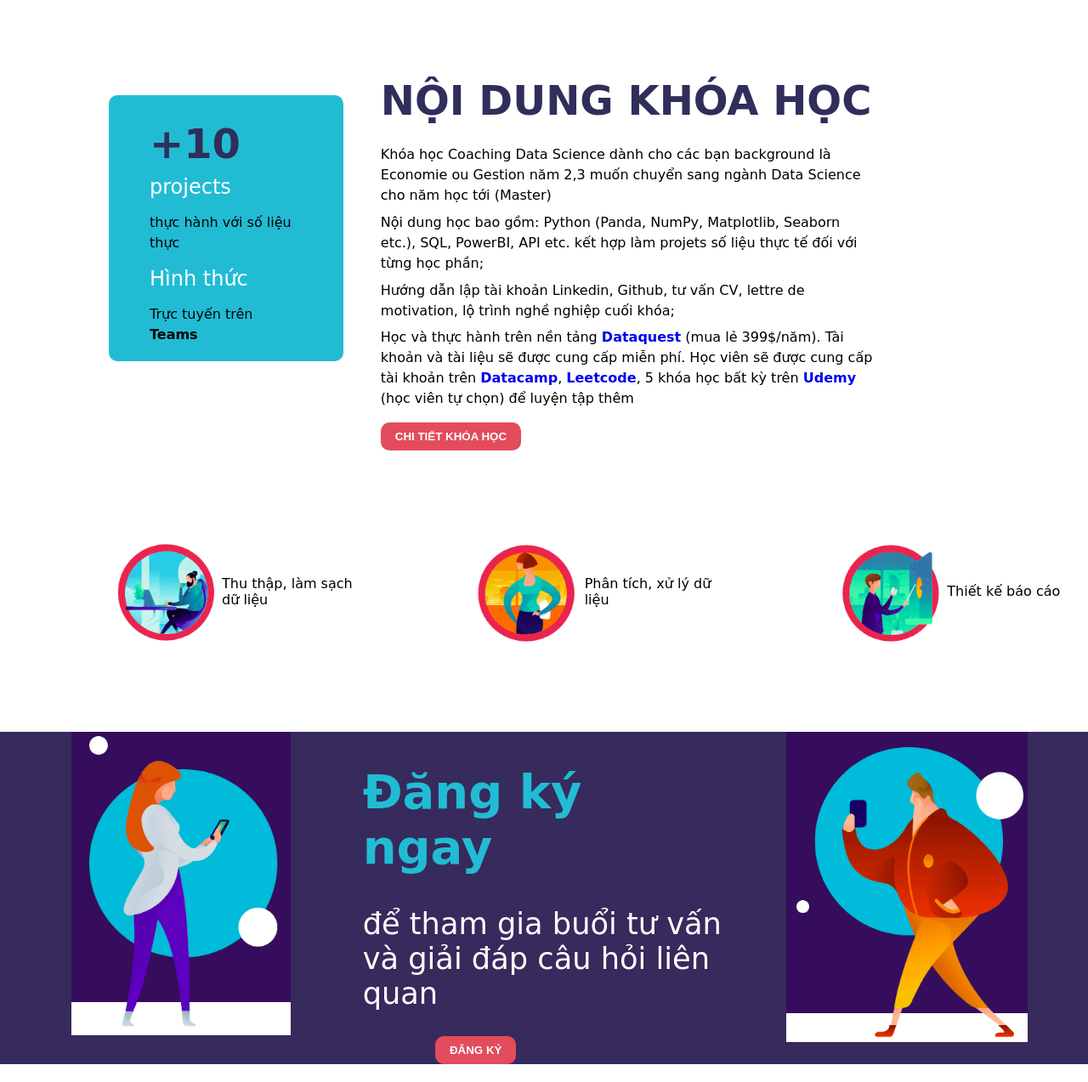
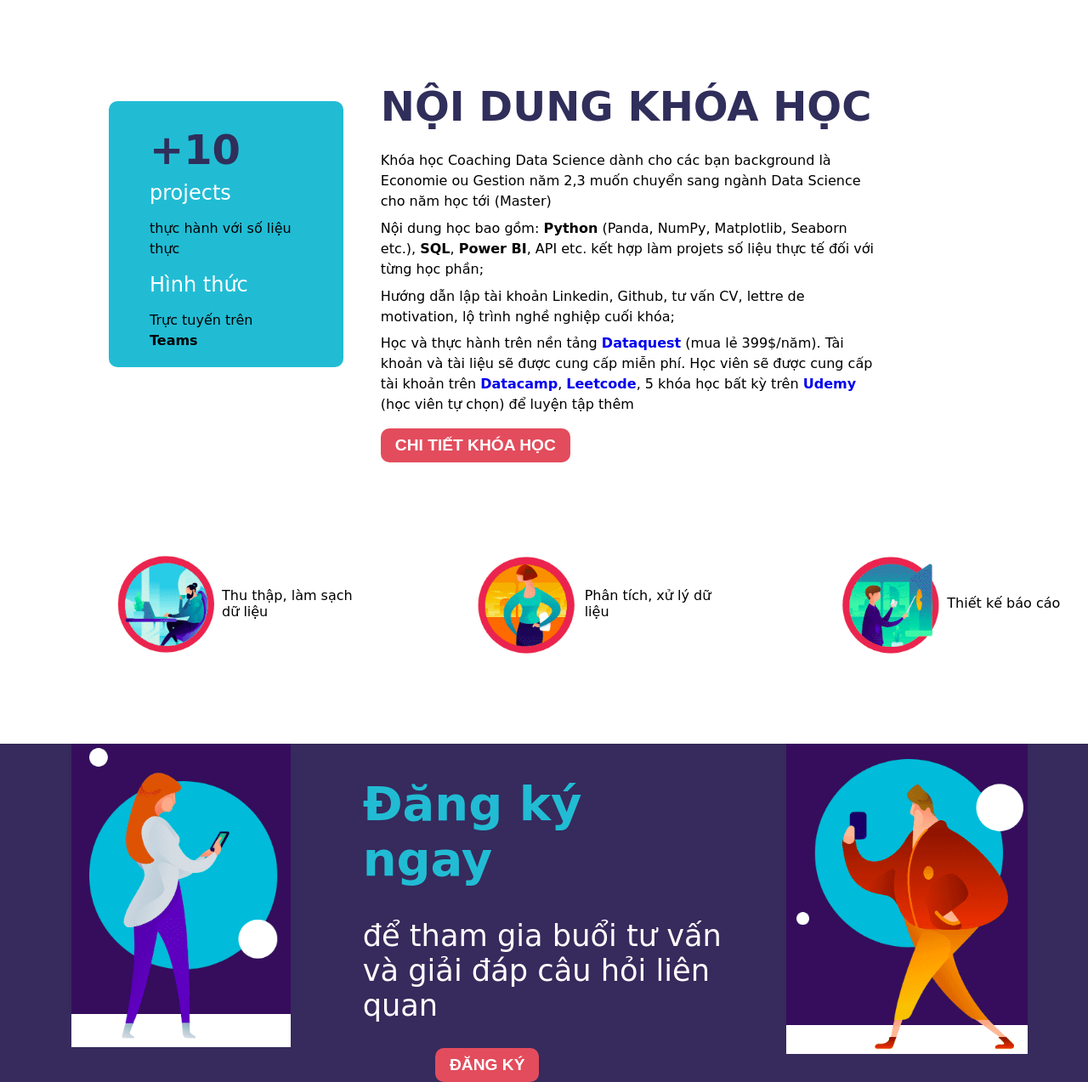
Before and after one commit to michelbui1986/25062022.github.io, a plain HTML site: page index.html in a window 1280 px wide. Shown: the part 889-2162 px from the top of the page at 85% size. Before the commit the page ends 2141 px from the top, so only its background shows below. Drawn offline with Linux system fonts and the light colour scheme; a web font is replaced by a local one.

Commit message:
230304052022

```diff
--- a/index.html
+++ b/index.html
@@ -13,7 +13,7 @@
 <body>
   <div class="container">
     <div class="navbar">
-      <div class="brand-icon"><button class="register-btn">ĐĂNG KÝ</button></div>
+      <div class="brand-icon"><button class="register-btn"  STYLE="font-size:120%">ĐĂNG KÝ</button></div>
       <div class="nav-items">
         <ul>
           <li><a href="https://michelbui1986.github.io/">About</a></li>
@@ -73,13 +73,13 @@
         <h1>NỘI DUNG KHÓA HỌC</h1>
         <p>
           Khóa học Coaching Data Science dành cho các bạn background là Economie ou Gestion năm 2,3 muốn chuyển sang ngành Data Science cho năm học tới (Master)
-        <p> Nội dung học bao gồm: Python (Panda, NumPy, Matplotlib, Seaborn etc.), SQL, PowerBI, API etc. kết hợp làm projets số liệu thực tế đối với từng học phần;</p>
+        <p> Nội dung học bao gồm: <strong>Python</strong> (Panda, NumPy, Matplotlib, Seaborn etc.), <strong>SQL</strong>, <strong>Power BI</strong>, API etc. kết hợp làm projets số liệu thực tế đối với từng học phần;</p>
         <p> Hướng dẫn lập tài khoản Linkedin, Github, tư vấn CV, lettre de motivation, lộ trình nghề nghiệp cuối khóa;</p>
         </p>
         <p>
           Học và thực hành trên nền tảng <a href="https://www.dataquest.io/"><strong>Dataquest</strong></a> (mua lẻ 399$/năm). Tài khoản và tài liệu sẽ được cung cấp miễn phí. Học viên sẽ được cung cấp tài khoản trên <a href="https://www.datacamp.com/"><strong>Datacamp</strong></a>,  <a href="https://leetcode.com/"><strong>Leetcode</strong></a>, 5 khóa học bất kỳ trên <a href="https://www.udemy.com/"><strong>Udemy</strong></a> (học viên tự chọn) để luyện tập thêm
         </p>
-        <button class="register-btn">CHI TIẾT KHÓA HỌC</button>
+        <button class="register-btn"  STYLE="font-size:120%">CHI TIẾT KHÓA HỌC</button>
       </div>
     </div>
 
@@ -108,7 +108,7 @@
       <div class='center-section'>
         <h1>Đăng ký ngay</h1>
         <h2>để tham gia buổi tư vấn và giải đáp câu hỏi liên quan</h2>
-        <button class="register-btn">ĐĂNG KÝ</button>
+        <button class="register-btn"  STYLE="font-size:120%">ĐĂNG KÝ</button>
       </div>
 
       <div class='right-img'>
```
Also changed, not shown: style.css (+0 -8 lines).
